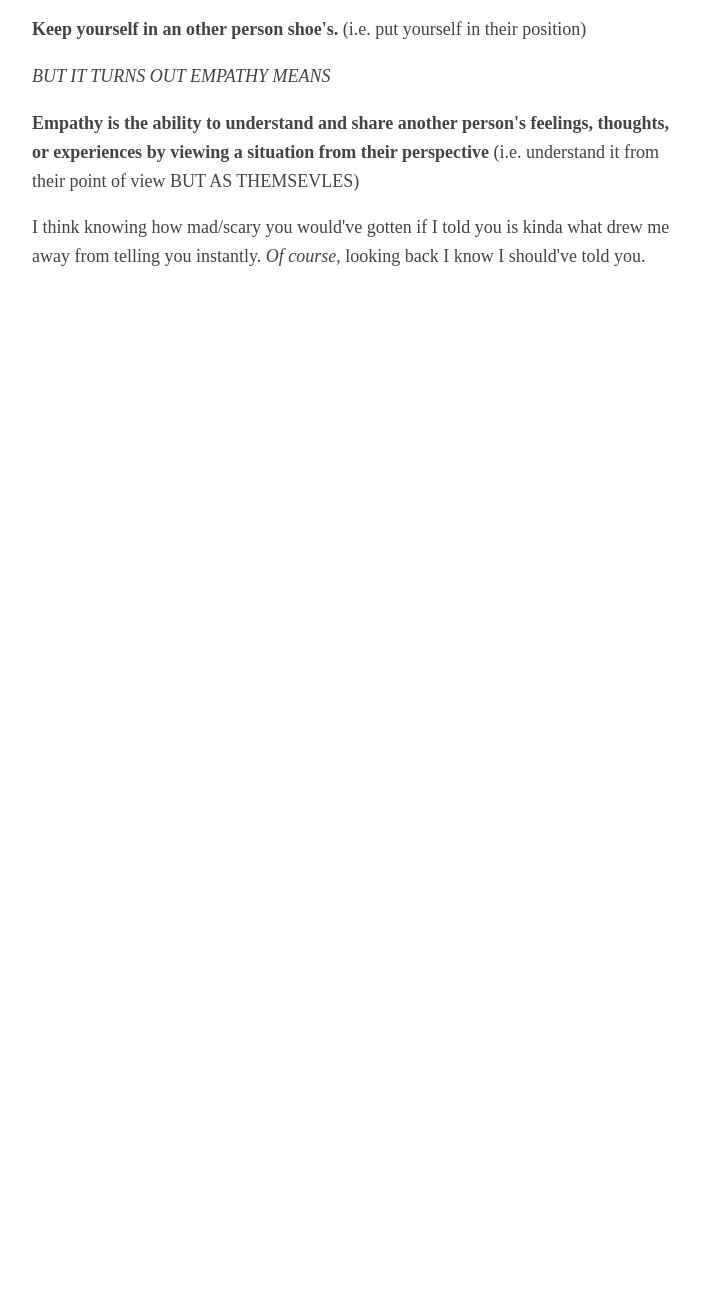
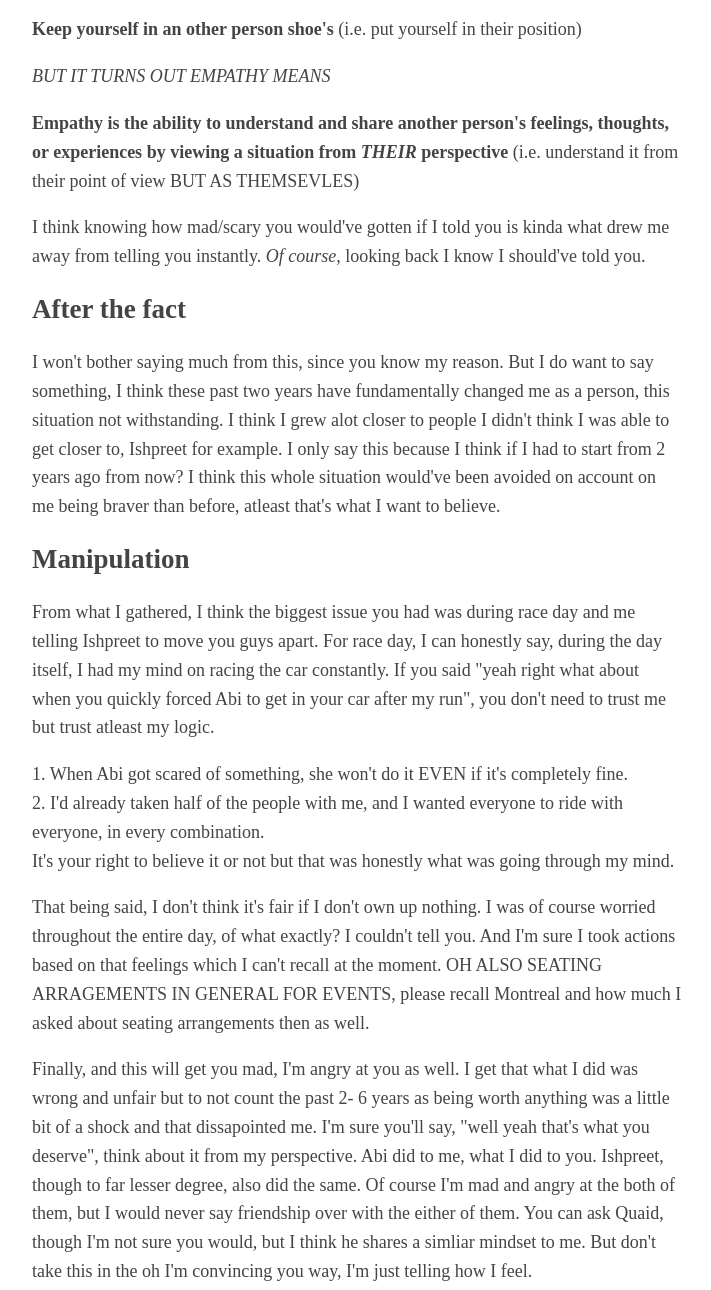
Before and after one commit to aryamsharma/should_be_hidden, a plain HTML site: page index.html in a window 1280 px wide. Shown: the part 913-2203 px from the top of the page, without its empty margins (283-994 px from the left). Before the commit the page ends 1224 px from the top, so only its background shows below. Drawn offline with Linux system fonts and the light colour scheme.

Commit message:
Update index.html

```diff
--- a/index.html
+++ b/index.html
@@ -38,16 +38,45 @@
 	Yeah I should've. Kinda no way around this, but believe it or not, I was going to tell you myself after a point in time. Probably after you found someone, At that point I myself gonna tell you since it wouldn't have mattered as much. Keep in mind, I was treating this exactly how would've wanted to be treated cause I thought that was empathy was. TURNS OUT THAT'S NOT EVEN EMPATHY'S DEFINITION, I thought it was:
 </p>
 <p>
-	<strong>Keep yourself in an other person shoe's.</strong> (i.e. put yourself in their position)
+	<strong>Keep yourself in an other person shoe's</strong> (i.e. put yourself in their position)
 </p>
 <p>
 	<em>BUT IT TURNS OUT EMPATHY MEANS</em>
 </p>
 <p>
-	<strong>Empathy is the ability to understand and share another person's feelings, thoughts, or experiences by viewing a situation from their perspective</strong> (i.e. understand it from their point of view BUT AS THEMSEVLES)
+	<strong>Empathy is the ability to understand and share another person's feelings, thoughts, or experiences by viewing a situation from <em>THEIR</em> perspective</strong> (i.e. understand it from their point of view BUT AS THEMSEVLES)
 </p>
 <p>
 	I think knowing how mad/scary you would've gotten if I told you is kinda what drew me away from telling you instantly. <em>Of course</em>, looking back I know I should've told you.
 </p>
+
+<h2>
+	After the fact
+</h2>
+
+<p>
+	I won't bother saying much from this, since you know my reason. But I do want to say something, I think these past two years have fundamentally changed me as a person, this situation not withstanding. I think I grew alot closer to people I didn't think I was able to get closer to, Ishpreet for example. I only say this because I think if I had to start from 2 years ago from now? I think this whole situation would've been avoided on account on me being braver than before, atleast that's what I want to believe.
+</p>
+
+<h2>
+	Manipulation
+</h2>
+
+<p>
+	From what I gathered, I think the biggest issue you had was during race day and me telling Ishpreet to move you guys apart. For race day, I can honestly say, during the day itself, I had my mind on racing the car constantly. If you said "yeah right what about when you quickly forced Abi to get in your car after my run", you don't need to trust me but trust atleast my logic.
+</p>
+
+<p>
+	 1. When Abi got scared of something, she won't do it EVEN if it's completely fine. <br> 2. I'd already taken half of the people with me, and I wanted everyone to ride with everyone, in every combination. <br> It's your right to believe it or not but that was honestly what was going through my mind.
+</p>
+
+<p>
+	That being said, I don't think it's fair if I don't own up nothing. I was of course worried throughout the entire day, of what exactly? I couldn't tell you. And I'm sure I took actions based on that feelings which I can't recall at the moment. OH ALSO SEATING ARRAGEMENTS IN GENERAL FOR EVENTS, please recall Montreal and how much I asked about seating arrangements then as well.
+</p>
+
+<p>
+	Finally, and this will get you mad, I'm angry at you as well. I get that what I did was wrong and unfair but to not count the past 2- 6  years as being worth anything was a little bit of a shock and that dissapointed me. I'm sure you'll say, "well yeah that's what you deserve", think about it from my perspective. Abi did to me, what I did to you. Ishpreet, though to far lesser degree, also did the same. Of course I'm mad and angry at the both of them, but I would never say friendship over with the either of them. You can ask Quaid, though I'm not sure you would, but I think he shares a simliar mindset to me. But don't take this in the oh I'm convincing you way, I'm just telling how I feel.
+</p>
+
 </body>
 </html>
```
